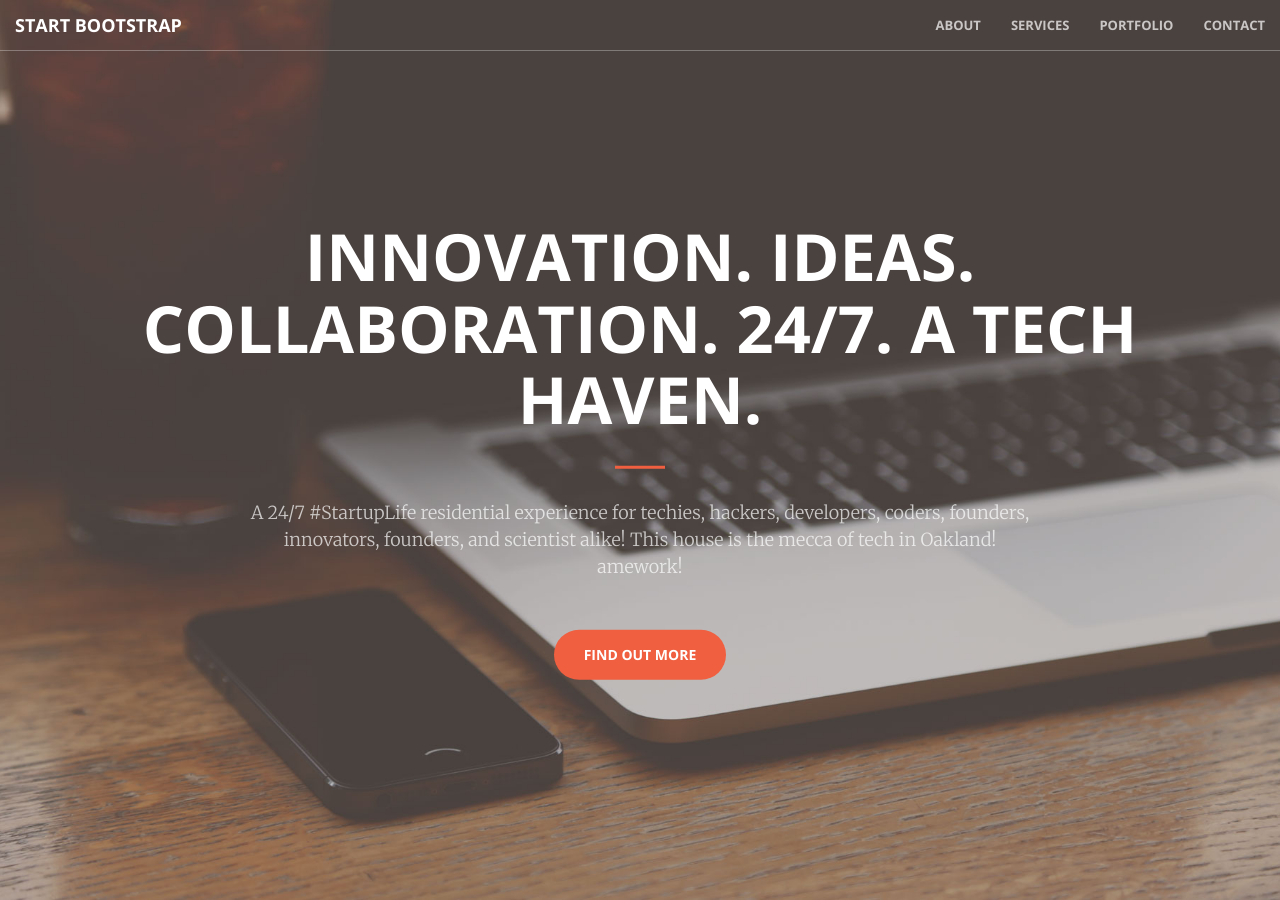
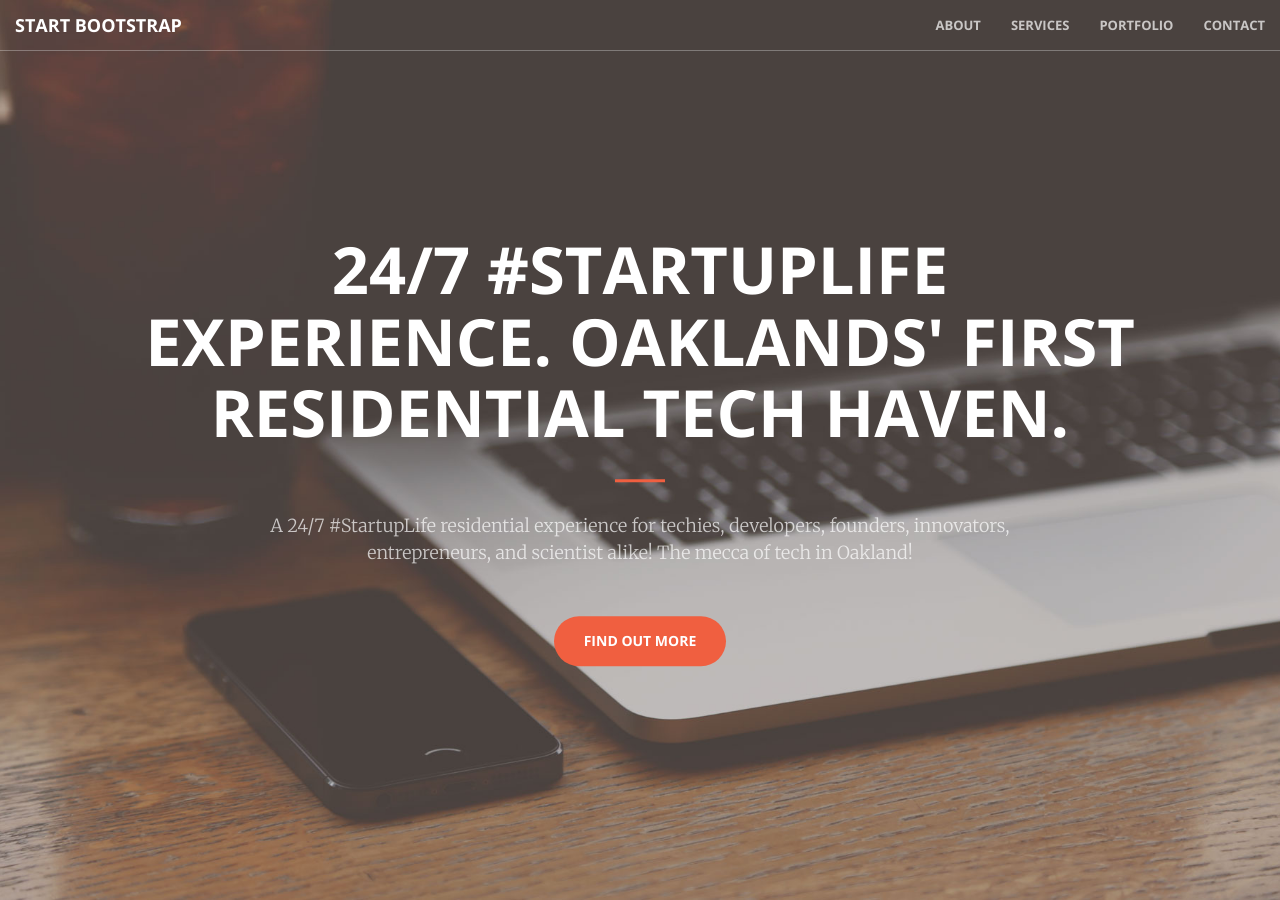
Before and after one commit to startuphouseoakland/startuphouseoakland.github.io, a Jekyll site: the page built from index.html, in a window 1280 px wide and 900 px high. Built offline with Jekyll 4.4.1, drawn with Linux system fonts in a browser that asks for light colours; some of the changed lines change nothing that is shown; some of the changed text lies outside the part shown.

Commit message:
Update index.html

```diff
--- a/index.html
+++ b/index.html
@@ -40,9 +40,9 @@
 <header>
     <div class="header-content">
         <div class="header-content-inner">
-            <h1>Innovation. Ideas. Collaboration. 24/7. A tech haven.</h1>
+            <h1> 24/7 #StartUpLife Experience. Oaklands' first residential tech haven.</h1>
             <hr>
-            <p>A 24/7 #StartupLife residential experience for techies, hackers, developers, coders, founders, innovators, founders, and scientist alike! This house is the mecca of tech in Oakland! amework!</p>
+            <p>A 24/7 #StartupLife residential experience for techies, developers, founders, innovators, entrepreneurs, and scientist alike! The mecca of tech in Oakland!</p>
             <a href="#about" class="btn btn-primary btn-xl page-scroll">Find Out More</a>
         </div>
     </div>
@@ -75,28 +75,28 @@
             <div class="col-lg-3 col-md-6 text-center">
                 <div class="service-box">
                     <i class="fa fa-4x fa-diamond wow bounceIn text-primary"></i>
-                    <h3>Sturdy Templates</h3>
+                    <h3>Innovation</h3>
                     <p class="text-muted">Our templates are updated regularly so they don't break.</p>
                 </div>
             </div>
             <div class="col-lg-3 col-md-6 text-center">
                 <div class="service-box">
                     <i class="fa fa-4x fa-paper-plane wow bounceIn text-primary" data-wow-delay=".1s"></i>
-                    <h3>Ready to Ship</h3>
+                    <h3>Early Stage Startup</h3>
                     <p class="text-muted">You can use this theme as is, or you can make changes!</p>
                 </div>
             </div>
             <div class="col-lg-3 col-md-6 text-center">
                 <div class="service-box">
                     <i class="fa fa-4x fa-newspaper-o wow bounceIn text-primary" data-wow-delay=".2s"></i>
-                    <h3>Up to Date</h3>
+                    <h3>Ideas</h3>
                     <p class="text-muted">We update dependencies to keep things fresh.</p>
                 </div>
             </div>
             <div class="col-lg-3 col-md-6 text-center">
                 <div class="service-box">
                     <i class="fa fa-4x fa-heart wow bounceIn text-primary" data-wow-delay=".3s"></i>
-                    <h3>Made with Love</h3>
+                    <h3>Collaboration</h3>
                     <p class="text-muted">You have to make your websites with love these days!</p>
                 </div>
             </div>
```
